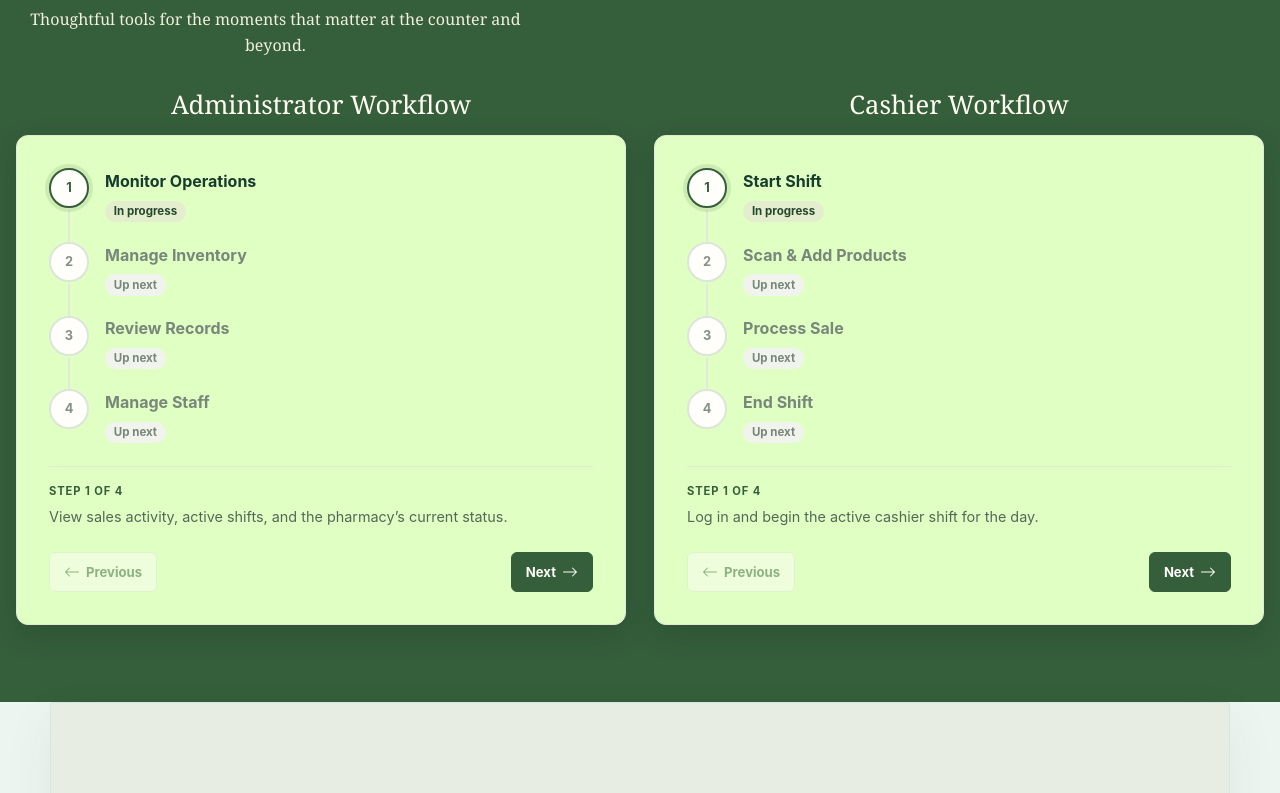
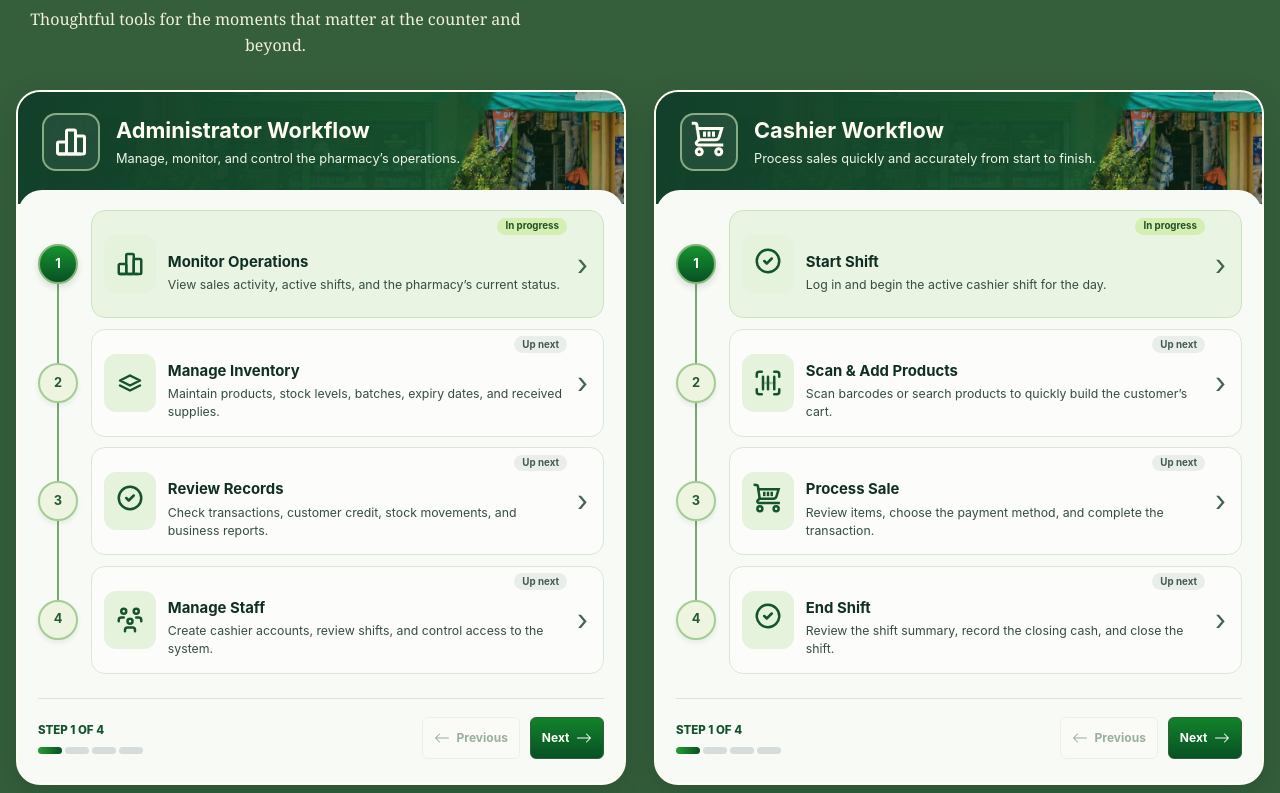
Before and after one commit to adrianniel/Dagohoy-Pharmacy-Web, a React (Vite) app: page / in a window 1280 px wide. Shown: the part 907-1700 px from the top of the page. Built offline with nearby package versions, Linux system fonts and the light colour scheme; no server answers.

Commit message:
style: match workflow cards to dashboard reference

```diff
--- a/src/components/landing/FeaturesSection.tsx
+++ b/src/components/landing/FeaturesSection.tsx
@@ -1,4 +1,11 @@
 import { useState } from 'react';
+import storefrontImage from '../../assets/dagohoy-pharmacy-storefront.jpg';
+import ChartBarIcon from './hovericons/chart-bar-icon';
+import StackIcon from './hovericons/stack-icon';
+import UsersGroupIcon from './hovericons/users-group-icon';
+import ScanBarcodeIcon from './hovericons/scan-barcode-icon';
+import ShoppingCartIcon from './hovericons/shopping-cart-icon';
+import CheckedIcon from './hovericons/checked-icon';
 
 interface WorkflowStep {
   title: string;
@@ -61,19 +68,41 @@ const workflows: Workflow[] = [
 
 function WorkflowStepper({ workflow }: { workflow: Workflow }) {
   const [activeStep, setActiveStep] = useState(0);
-  const activeItem = workflow.steps[activeStep];
+  const icons =
+    workflow.id === 'administrator'
+      ? [ChartBarIcon, StackIcon, CheckedIcon, UsersGroupIcon]
+      : [CheckedIcon, ScanBarcodeIcon, ShoppingCartIcon, CheckedIcon];
+  const HeaderIcon = workflow.id === 'administrator' ? ChartBarIcon : ShoppingCartIcon;
 
   return (
     <section className="features-workflow" aria-labelledby={`${workflow.id}-workflow-title`}>
-      <h3 className="features-workflow__title" id={`${workflow.id}-workflow-title`}>
-        {workflow.title}
-      </h3>
+      <header
+        className="features-workflow__header"
+        style={{
+          backgroundImage: `linear-gradient(115deg, #123f2a 0%, #14532deB 72%, #14532d55 73%), url(${storefrontImage})`,
+        }}
+      >
+        <span className="features-workflow__header-icon" aria-hidden="true">
+          <HeaderIcon size={36} />
+        </span>
+        <div>
+          <h3 className="features-workflow__title" id={`${workflow.id}-workflow-title`}>
+            {workflow.title}
+          </h3>
+          <p>
+            {workflow.id === 'administrator'
+              ? 'Manage, monitor, and control the pharmacy’s operations.'
+              : 'Process sales quickly and accurately from start to finish.'}
+          </p>
+        </div>
+      </header>
       <div className="features-tour">
         <ol className="features-tour__steps" aria-label={`${workflow.title} steps`}>
           {workflow.steps.map((step, index) => {
             const isComplete = index < activeStep;
             const isActive = index === activeStep;
             const stepState = isComplete ? 'completed' : isActive ? 'active' : 'pending';
+            const Icon = icons[index] ?? CheckedIcon;
 
             return (
               <li
@@ -94,9 +123,18 @@ function WorkflowStepper({ workflow }: { workflow: Workflow }) {
                   <span className="features-tour__line" aria-hidden="true" />
                 )}
                 <div className="features-tour__content">
-                  <h4>{step.title}</h4>
+                  <span className="features-tour__icon" aria-hidden="true">
+                    <Icon size={30} />
+                  </span>
+                  <div className="features-tour__copy">
+                    <h4>{step.title}</h4>
+                    <p>{step.description}</p>
+                  </div>
                   <span className="features-tour__status">
                     {isComplete ? 'Completed' : isActive ? 'In progress' : 'Up next'}
+                  </span>
+                  <span className="features-tour__chevron" aria-hidden="true">
+                    ›
                   </span>
                 </div>
               </li>
@@ -104,16 +142,17 @@ function WorkflowStepper({ workflow }: { workflow: Workflow }) {
           })}
         </ol>
 
-        {activeItem && (
-          <div className="features-tour__detail" aria-live="polite" aria-atomic="true">
-            <p className="features-tour__detail-label">
+        <div className="features-tour__controls">
+          <div className="features-tour__progress" aria-live="polite" aria-atomic="true">
+            <p>
               Step {activeStep + 1} of {workflow.steps.length}
             </p>
-            <p>{activeItem.description}</p>
+            <div aria-hidden="true">
+              {workflow.steps.map((step, index) => (
+                <span className={index <= activeStep ? 'is-filled' : ''} key={step.title} />
+              ))}
+            </div>
           </div>
-        )}
-
-        <div className="features-tour__controls">
           <button
             className="features-tour__button"
             type="button"
--- /dev/null
+++ b/src/components/landing/workflow-cards.css
@@ -0,0 +1,226 @@
+.landing-page .features-workflows {
+  gap: 1.75rem;
+  align-items: stretch;
+}
+.landing-page .features-workflow {
+  min-width: 0;
+  overflow: hidden;
+  border: 2px solid #fffdf1;
+  border-radius: 24px;
+  background: #f7faf5;
+  box-shadow: 0 14px 30px #10362340;
+  display: flex;
+  flex-direction: column;
+}
+.landing-page .features-workflow__header {
+  min-height: 112px;
+  display: flex;
+  align-items: center;
+  gap: 1rem;
+  padding: 1.25rem 1.5rem 2rem;
+  background-size: cover;
+  background-position: center;
+  color: #fffdf1;
+}
+.landing-page .features-workflow__header-icon {
+  width: 58px;
+  height: 58px;
+  flex: 0 0 58px;
+  display: grid;
+  place-items: center;
+  border: 2px solid #cce8b799;
+  border-radius: 14px;
+  background: #ffffff12;
+}
+.landing-page .features-workflow__title {
+  margin: 0 0 0.4rem;
+  text-align: left;
+  font-family: inherit;
+  font-size: clamp(1.15rem, 1.7vw, 1.55rem);
+  font-weight: 750;
+}
+.landing-page .features-workflow__header p {
+  margin: 0;
+  font-size: 0.8rem;
+  line-height: 1.5;
+  color: #f1f6ec;
+}
+.landing-page .features-tour {
+  flex: 1;
+  margin-top: -14px;
+  position: relative;
+  border: 0;
+  border-radius: 24px 24px 0 0;
+  background: #f7faf5;
+  box-shadow: none;
+  padding: 1.25rem 1.25rem 1.5rem;
+  display: flex;
+  flex-direction: column;
+}
+.landing-page .features-tour__steps {
+  flex: 1;
+}
+.landing-page .features-tour__step {
+  margin-bottom: 0.65rem;
+  align-items: center;
+  gap: 0.8rem;
+}
+.landing-page .features-tour__line {
+  top: 50%;
+  bottom: calc(-50% - 0.65rem);
+  background: #77a86e;
+}
+.landing-page .features-tour__circle {
+  background: #edf4df;
+  border-color: #a3cd94;
+  color: #245a32;
+  box-shadow: 0 3px 5px #173b2e12;
+}
+.landing-page .features-tour__step--active .features-tour__circle,
+.landing-page .features-tour__step--completed .features-tour__circle {
+  background: linear-gradient(#17932e, #075124);
+  color: white;
+  border-color: #83b778;
+  box-shadow: 0 3px 6px #173b2e26;
+}
+.landing-page .features-tour__content {
+  position: relative;
+  display: grid;
+  grid-template-columns: 52px minmax(0, 1fr) 14px;
+  gap: 0.75rem;
+  align-items: center;
+  min-height: 108px;
+  box-sizing: border-box;
+  padding: 0.75rem;
+  border: 1px solid #dce5d9;
+  border-radius: 14px;
+  background: #fcfdfb;
+}
+.landing-page .features-tour__step--active .features-tour__content {
+  background: #e9f4e3;
+  border-color: #cce3bd;
+}
+.landing-page .features-tour__icon {
+  width: 52px;
+  height: 58px;
+  display: grid;
+  place-items: center;
+  border-radius: 12px;
+  color: #14532d;
+  background: #e5f2dc;
+}
+.landing-page .features-tour__copy {
+  min-width: 0;
+  padding-top: 1.1rem;
+}
+.landing-page .features-tour__content h4,
+.landing-page .features-tour__step--pending .features-tour__content h4 {
+  margin: 0 0 0.3rem;
+  color: #102f24;
+  font-size: 0.93rem;
+  line-height: 1.25;
+  font-weight: 750;
+}
+.landing-page .features-tour__copy p {
+  margin: 0;
+  color: #364d42;
+  font-size: 0.77rem;
+  line-height: 1.45;
+}
+.landing-page .features-tour__status {
+  position: absolute;
+  right: 2.25rem;
+  top: 0.4rem;
+  padding: 0.1rem 0.5rem;
+  font-size: 0.61rem;
+  line-height: 1.4;
+}
+.landing-page .features-tour__step--active .features-tour__status {
+  background: #d5efb3;
+  color: #215125;
+}
+.landing-page .features-tour__step--pending .features-tour__status {
+  background: #e9eeeb;
+  color: #415b50;
+}
+.landing-page .features-tour__chevron {
+  font-size: 1.8rem;
+  color: #41634f;
+}
+.landing-page .features-tour__controls {
+  padding-top: 1.15rem;
+  border-top: 1px solid #dbe4d6;
+  gap: 0.6rem;
+}
+.landing-page .features-tour__progress {
+  margin-right: auto;
+}
+.landing-page .features-tour__progress p {
+  margin: 0 0 0.5rem;
+  color: #14532d;
+  font-size: 0.72rem;
+  font-weight: 800;
+  text-transform: uppercase;
+}
+.landing-page .features-tour__progress > div {
+  display: flex;
+  gap: 3px;
+}
+.landing-page .features-tour__progress span {
+  width: 24px;
+  height: 7px;
+  border-radius: 9px;
+  background: #d5dcda;
+}
+.landing-page .features-tour__progress .is-filled {
+  background: linear-gradient(90deg, #299b30, #075124);
+}
+.landing-page .features-tour__button {
+  min-height: 42px;
+  padding: 0.55rem 0.7rem;
+  font-size: 0.75rem;
+}
+.landing-page .features-tour__button--primary {
+  background: linear-gradient(#12832a, #075124);
+}
+@media (max-width: 1100px) and (min-width: 901px) {
+  .landing-page .features-tour {
+    padding: 1rem;
+  }
+  .landing-page .features-tour__content {
+    grid-template-columns: 38px minmax(0, 1fr) 10px;
+    gap: 0.5rem;
+  }
+  .landing-page .features-tour__icon {
+    width: 38px;
+    height: 48px;
+  }
+  .landing-page .features-tour__progress span {
+    width: 15px;
+  }
+}
+@media (max-width: 520px) {
+  .landing-page .features-workflow__header {
+    padding: 1rem 1rem 1.8rem;
+    gap: 0.7rem;
+  }
+  .landing-page .features-tour {
+    padding: 1rem 0.75rem;
+  }
+  .landing-page .features-tour__step {
+    gap: 0.5rem;
+  }
+  .landing-page .features-tour__content {
+    grid-template-columns: minmax(0, 1fr) 10px;
+    gap: 0.3rem;
+  }
+  .landing-page .features-tour__icon {
+    display: none;
+  }
+  .landing-page .features-tour__controls {
+    flex-wrap: wrap;
+  }
+  .landing-page .features-tour__progress {
+    width: 100%;
+  }
+}
--- a/src/main.tsx
+++ b/src/main.tsx
@@ -11,6 +11,7 @@ import './workspace-polish.css';
 import './public-polish.css';
 import './landing-modern.css';
 import './workspace-hallmark.css';
+import './components/landing/workflow-cards.css';
 
 createRoot(document.getElementById('root')!).render(
   <StrictMode>
```
